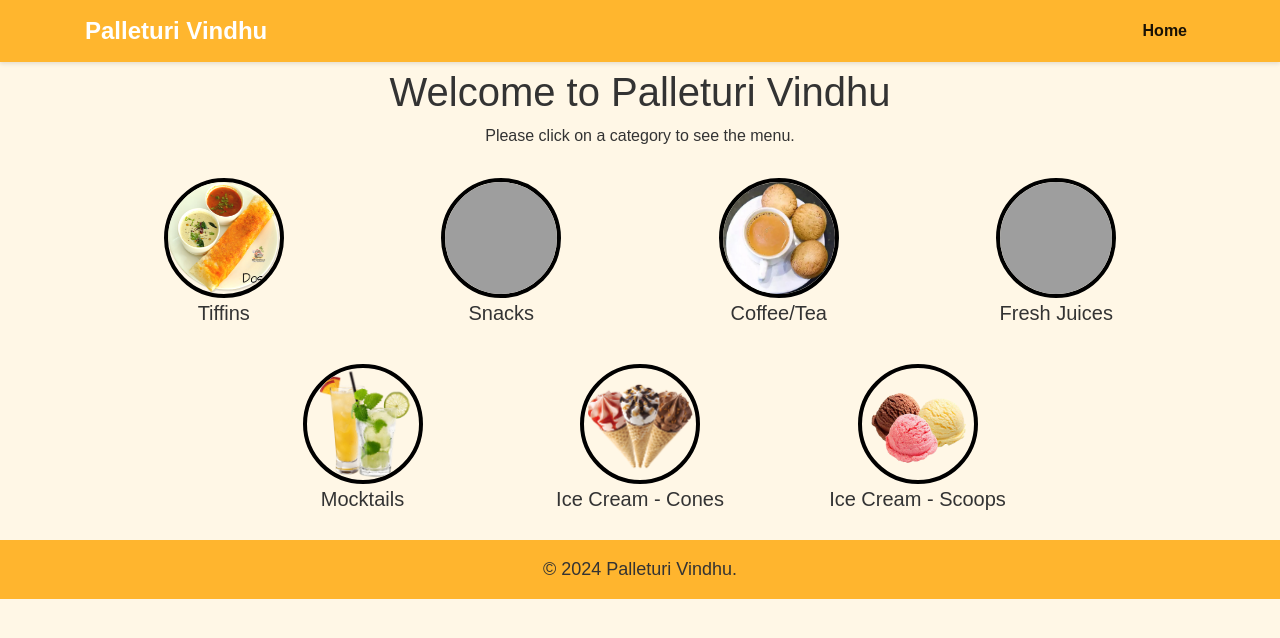
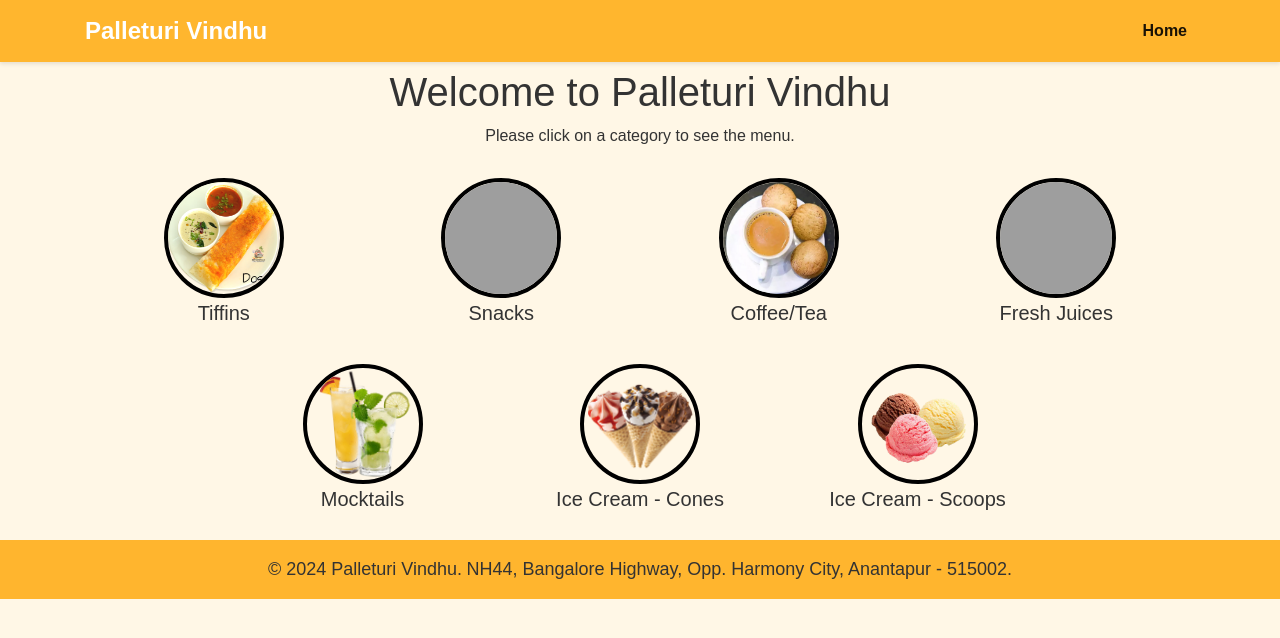
Before and after one commit to viki064/Palleturi_Vindhu, a plain HTML site: page index.html in a window 1280 px wide. Drawn offline with nearby package versions, Linux system fonts and the light colour scheme; grey boxes are pictures that could not be loaded.

Commit message:
add address in the index.html page at the footer section.

```diff
--- a/index.html
+++ b/index.html
@@ -83,6 +83,7 @@
     <div class="container">
       <!-- <span class="text-muted">© 2024 Palleturi Vindhu. All rights reserved.</span> -->
 	  <span>© 2024 Palleturi Vindhu.</span>
+   <span>NH44, Bangalore Highway, Opp. Harmony City, Anantapur - 515002.</span>
     </div>
   </footer>
 
```
